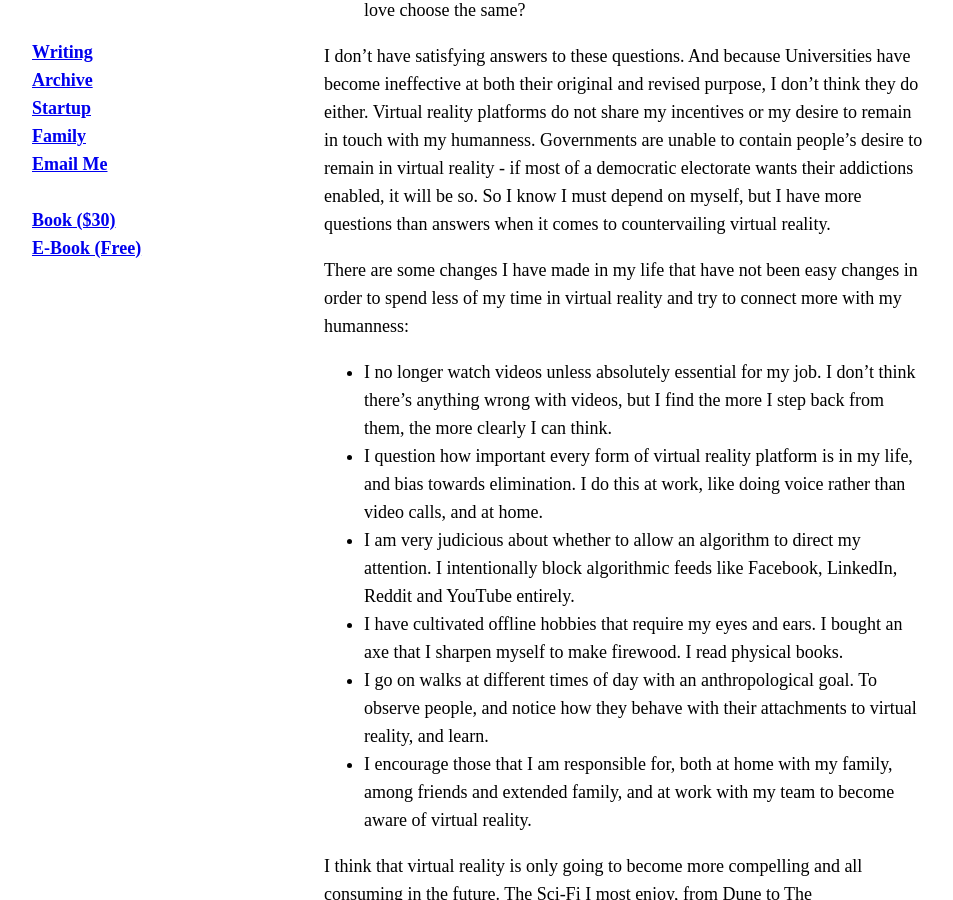
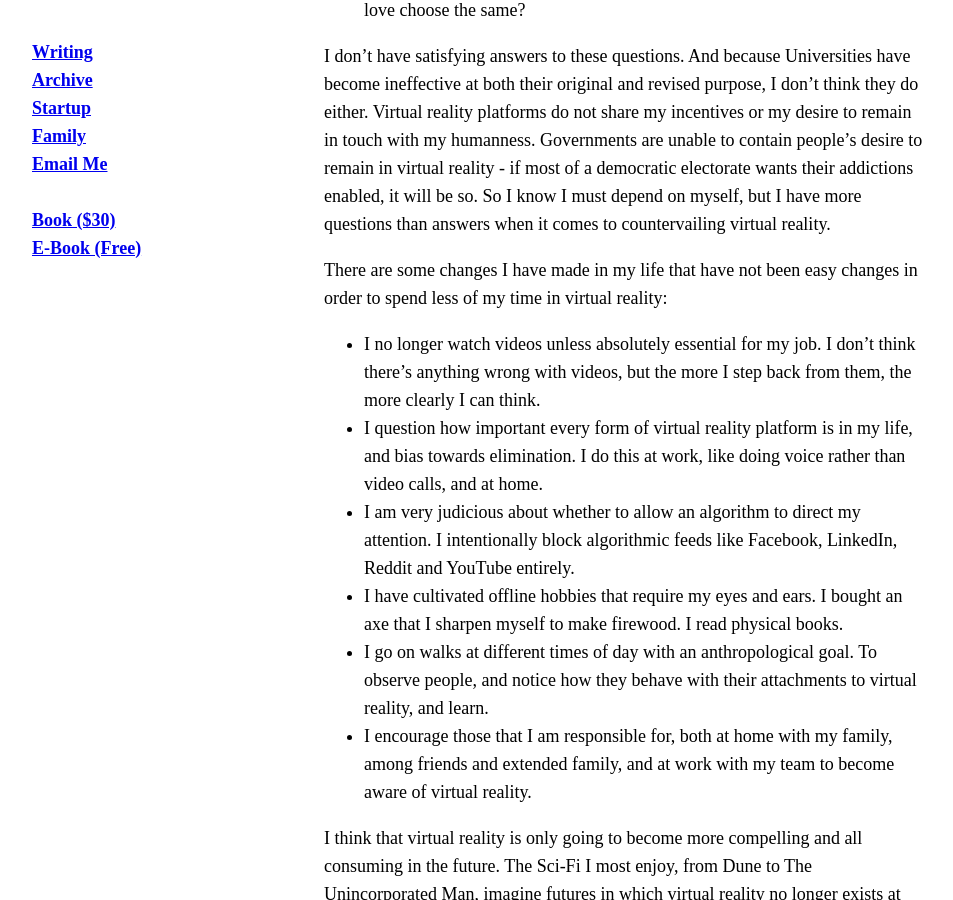
Before and after one commit to rogerkirkness/writing, a Jekyll site: the page built from _posts/2024-06-10-virtual-reality.md, in a window 1280 px wide and 900 px high, scrolled down 932 px. Shown: the whole window, without its empty margins (16-969 px from the left). Built offline with Jekyll 4.4.1, drawn with Linux system fonts in a browser that asks for light colours.

Commit message:
Update 2024-06-10-virtual-reality.md

```diff
--- a/_posts/2024-06-10-virtual-reality.md
+++ b/_posts/2024-06-10-virtual-reality.md
@@ -19,9 +19,9 @@ There are several related questions that I have been thinking about as it relate
 
 I don’t have satisfying answers to these questions. And because Universities have become ineffective at both their original and revised purpose, I don’t think they do either. Virtual reality platforms do not share my incentives or my desire to remain in touch with my humanness. Governments are unable to contain people’s desire to remain in virtual reality - if most of a democratic electorate wants their addictions enabled, it will be so. So I know I must depend on myself, but I have more questions than answers when it comes to countervailing virtual reality.
 
-There are some changes I have made in my life that have not been easy changes in order to spend less of my time in virtual reality and try to connect more with my humanness:
+There are some changes I have made in my life that have not been easy changes in order to spend less of my time in virtual reality:
 
-* I no longer watch videos unless absolutely essential for my job. I don’t think there’s anything wrong with videos, but I find the more I step back from them, the more clearly I can think.
+* I no longer watch videos unless absolutely essential for my job. I don’t think there’s anything wrong with videos, but the more I step back from them, the more clearly I can think.
 * I question how important every form of virtual reality platform is in my life, and bias towards elimination. I do this at work, like doing voice rather than video calls, and at home.
 * I am very judicious about whether to allow an algorithm to direct my attention. I intentionally block algorithmic feeds like Facebook, LinkedIn, Reddit and YouTube entirely.
 * I have cultivated offline hobbies that require my eyes and ears. I bought an axe that I sharpen myself to make firewood. I read physical books.
```
